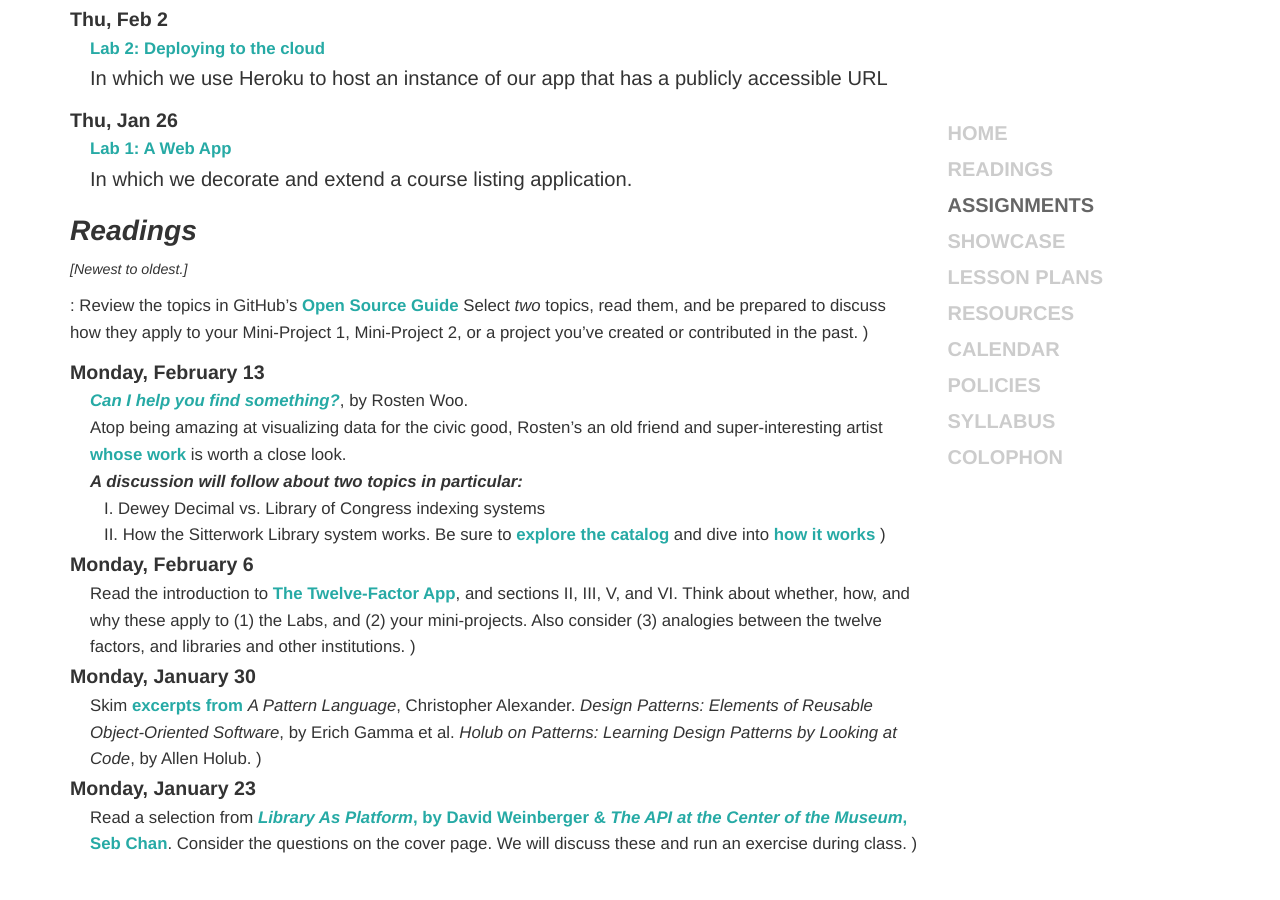
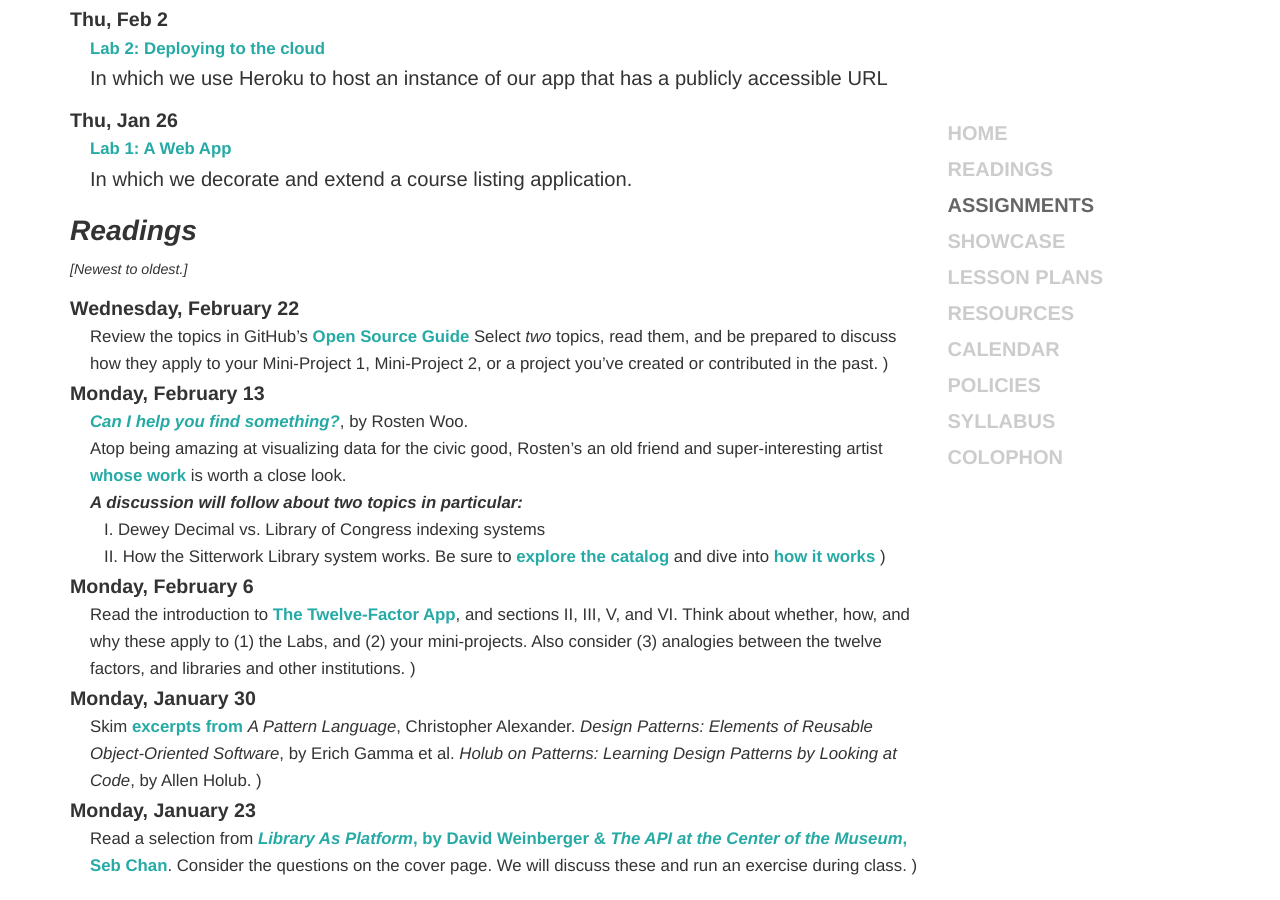
Before and after one commit to osteele/hackingthelibrary.org, a Jekyll site: the page built from _pages/assignments.md, in a window 1280 px wide and 900 px high, scrolled down 720 px. Built offline with Jekyll 4.4.1, drawn with Linux system fonts in a browser that asks for light colours; before the commit the page ends 1598 px from its top, so only the background shows below that.

Commit message:
Adding Wednesday due date

```diff
--- a/_data/readings.yml
+++ b/_data/readings.yml
@@ -39,3 +39,4 @@ opensource_guide:
   assignment: >
     Select *two* topics, read them, and be prepared to discuss how they apply to your Mini-Project 1, Mini-Project 2,
     or a project you've created or contributed in the past.
+  due: 2017-02-22
```
